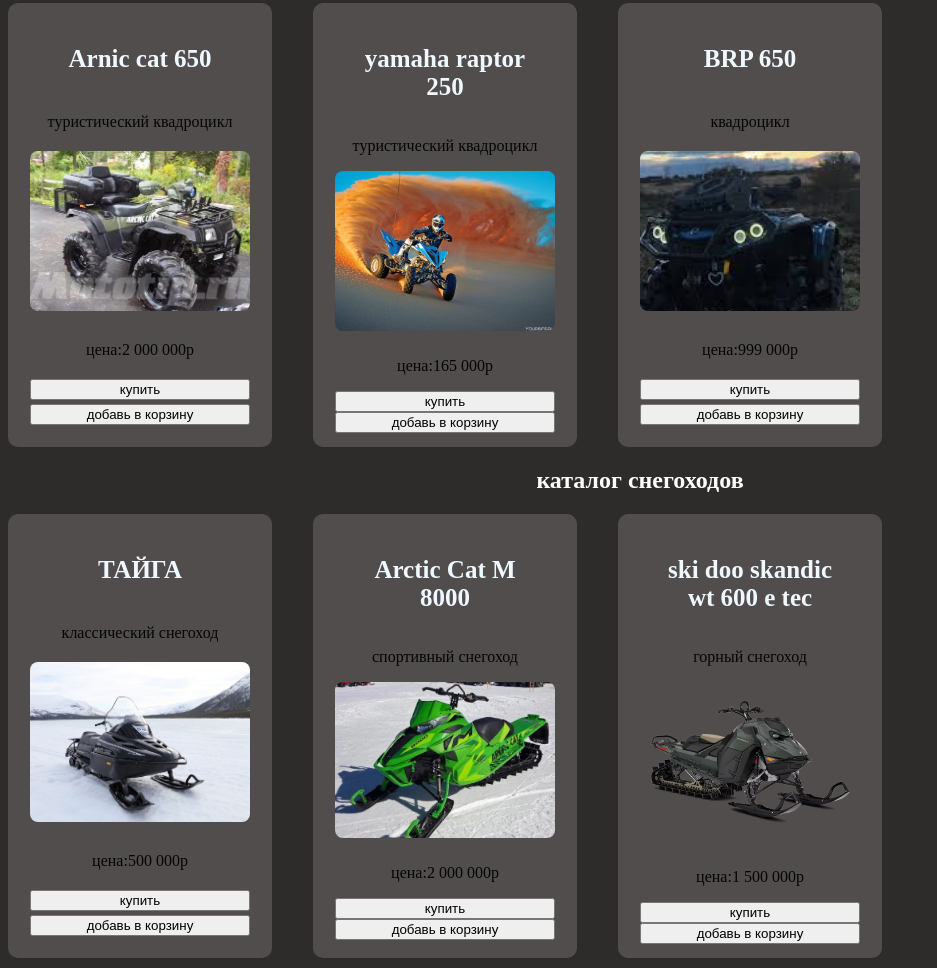
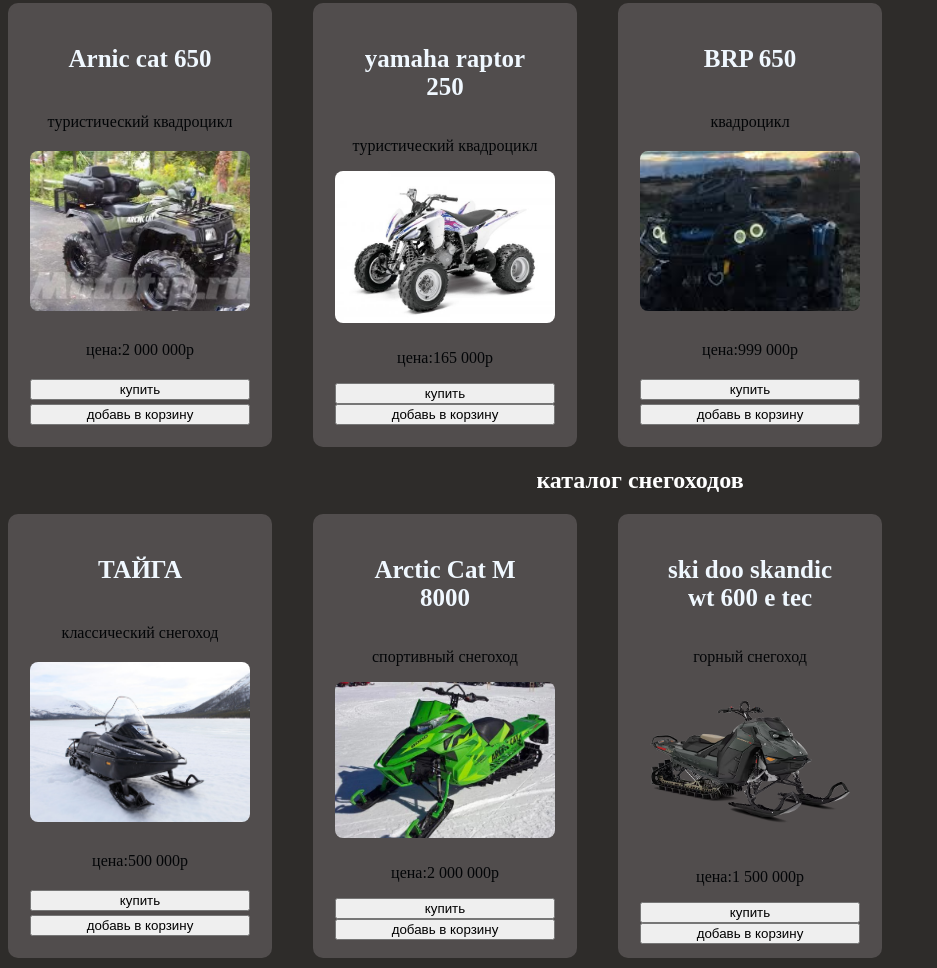
Before and after one commit to n1ghtme0w/moto-market, a plain HTML site: page index.html in a window 1280 px wide. Shown: the part 1193-2161 px from the top of the page, without its empty margins (0-937 px from the left). Drawn offline with Linux system fonts and the light colour scheme.

Commit message:
Update index.html

```diff
--- a/index.html
+++ b/index.html
@@ -87,7 +87,7 @@
                 <article>
                     <h3>yamaha raptor 250</h3>
                     <p>туристический квадроцикл</p>
-                    <img src="yamaha.jpg">
+                    <img src="210.jpg">
                     <p>цена:165 000р</p>
                     <button>купить</button>
                     <button onclick="addToCart"(Kayo k2 pro)>добавь в корзину</button>
```
